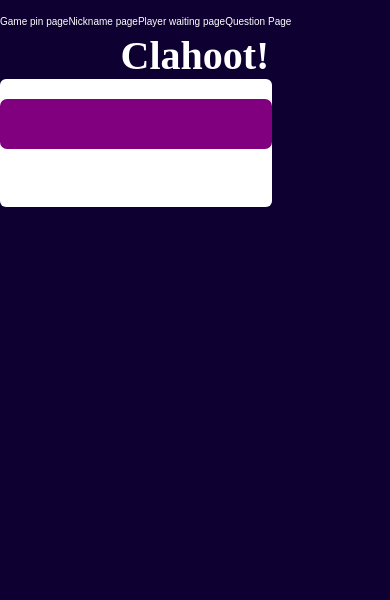
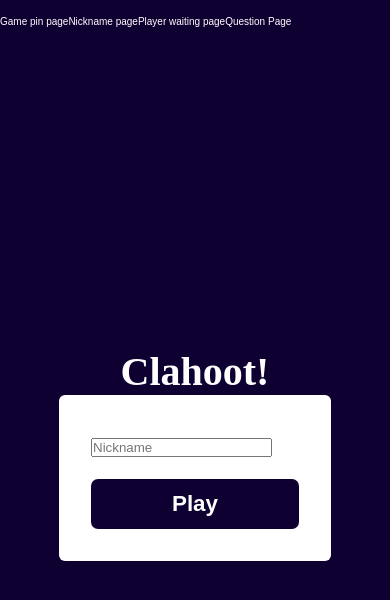
Before and after one commit to mr-funtor/class-kahoot, a React (Vite) app: page /nickname in a window 390 px wide. Shown: the top 600 px of the page. Built offline with nearby package versions, Linux system fonts and the light colour scheme; a web font is replaced by a local one.

Commit message:
made changes
made changes

```diff
--- a/src/pages/Nickname/NicknamePage.jsx
+++ b/src/pages/Nickname/NicknamePage.jsx
@@ -1,16 +1,33 @@
-import React from "react";
-import style from "./nickName.module.css";
-import CustomButton from "../../components/CustomButton";
+import React from 'react'
+import style from "./nickName.module.css"
+import CustomButton from '../../components/CustomButton'
+import CustomInput from '../../components/CustomInput/CustomInput'
 
 const NicknamePage = ({ buttonText }) => {
+
   return (
+
     <div className={style.container}>
-      <h1>Clahoot!</h1>
+
+      <h1 className={style.head}>Clahoot!</h1>
+
       <div className={style.kahootDiv}>
-        <CustomButton />
+
+        <CustomInput customStyle={style.inputPin} placeholder={"Nickname"}/>
+        <CustomButton  containerStyle={style.btnPin} buttonText={"Play"}/>
+
       </div>
+
+
+
     </div>
-  );
-};
 
-export default NicknamePage;
+
+
+  )
+
+}
+
+
+
+export default NicknamePage
--- a/src/pages/Nickname/nickName.module.css
+++ b/src/pages/Nickname/nickName.module.css
@@ -1,37 +1,48 @@
-/* body {
-    display: flex;
-    justify-content: center;
-    align-items: center;
-    height: 100vh;
-    background: #0E0132;
-    margin: 0;
-    padding: 0;
-    line-height: 0;
-} */
+.container{
+  background: #0e0132;
+  height: 100vh;
+  display: flex;
+  flex-direction: column;
+  justify-content: center;
+  align-items: center;
+}
+
 .kahootDiv {
-  width: 28rem;
-  height: 13rem;
+  width: 30rem;
   border-radius: 6px;
   background: #fff;
+  padding: 2rem 2rem;
+
 }
-h1 {
+.head {
   color: #fff;
   font-family: Palanquin Dark;
-  font-size: 55px;
+  font-size: 3.5rem;
   text-align: center;
 }
-.btnBackground {
-  background: black;
+
+.btnPin{
+  font-size: 1.4rem;
+  font-weight: 700;
+  background: #0E0132;
 }
 
-@media only screen and (max-width: 600px) {
+.inputPin {
+  background: #D6CDF1 !important;
+  font-weight: 500 !important;
+  color: #0E0132 !important;
+}
+
+.inputPin::placeholder {
+  color:#0E0132 ;
+  font-weight: 700;
+}
+
+ @media only screen and (max-width: 600px) {
   .kahootDiv {
     width: 17rem;
-    height: 8rem;
-    border-radius: 6px;
-    background: #fff;
   }
-  h1 {
+  .head {
     font-size: 2.5rem;
   }
 }
```
